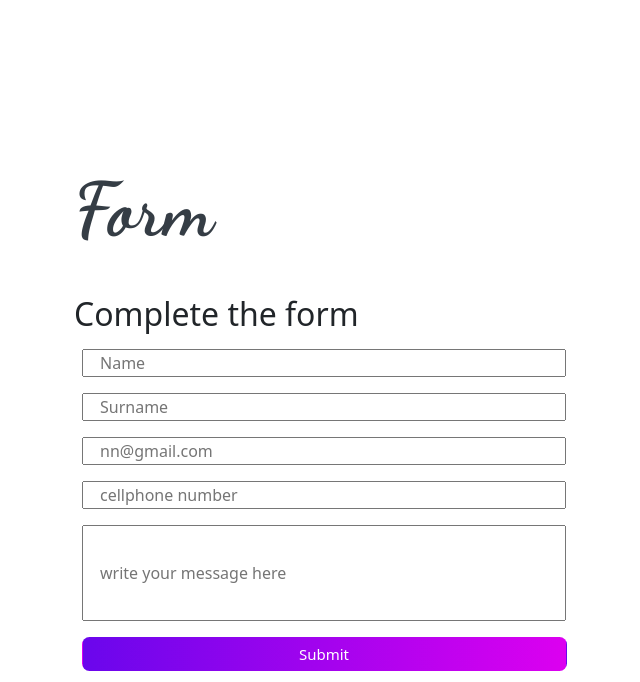
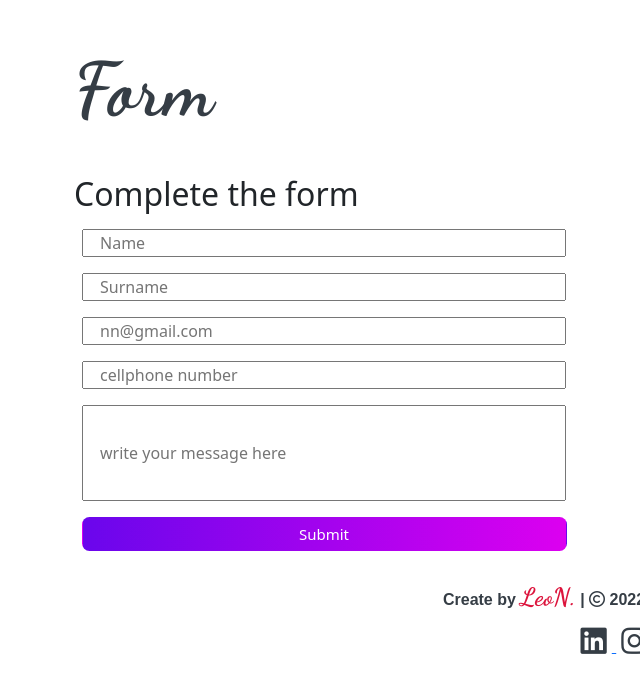
Before and after one commit to Leonumbe/ProyectoFinal-JS-LeoNumbela, a plain HTML site: page pages.html/booked.html in a window 1280 px wide. Shown: the part 822-1504 px from the top of the page, without its empty margins (26-666 px from the left). Drawn offline with nearby package versions, Linux system fonts and the light colour scheme; some packages are replaced by stand-ins of ours; a script that the page names is missing.

Commit message:
se continuan haciendo ajustes

```diff
--- a/pages.html/booked.html
+++ b/pages.html/booked.html
@@ -92,9 +92,6 @@
             </div>
         </section>
 
-        <div><br><br><br><br><br>
-
-
         <!-- Form-->
         <section class="room titleAdapt" id="Form">
             <div class="maw-width">
```
